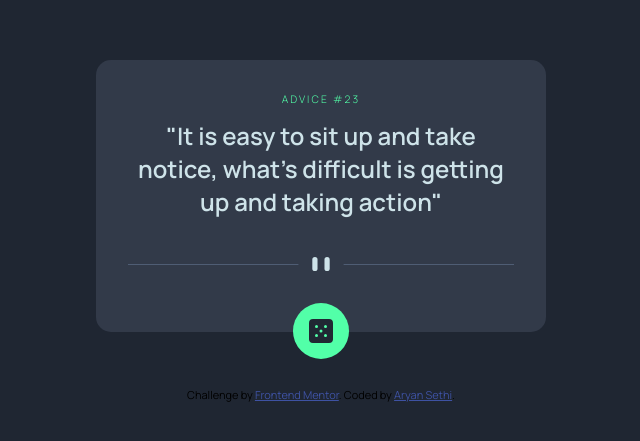
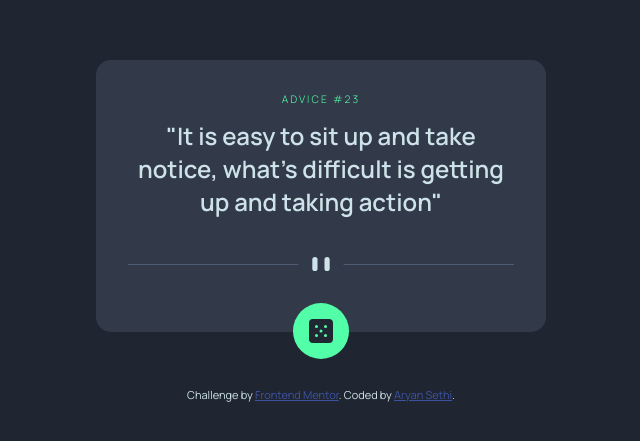
Before and after one commit to Aryan-ki-codepanti/advice-generator-fm, a plain HTML site: page index.html in a window 1280 px wide. Shown: the part 169-610 px from the top of the page, without its empty margins (319-959 px from the left). Drawn offline with Linux system fonts and the light colour scheme; no server answers.

```diff
--- a/style.css
+++ b/style.css
@@ -22,6 +22,7 @@
     margin-top: 5em;
     font-size: 11px;
     text-align: center;
+    color: var(--Light_Cyan);
 }
 .attribution a {
     color: hsl(228, 45%, 44%);
```
Also changed, not shown: images/screenshot.PNG (added), 1 other file.
